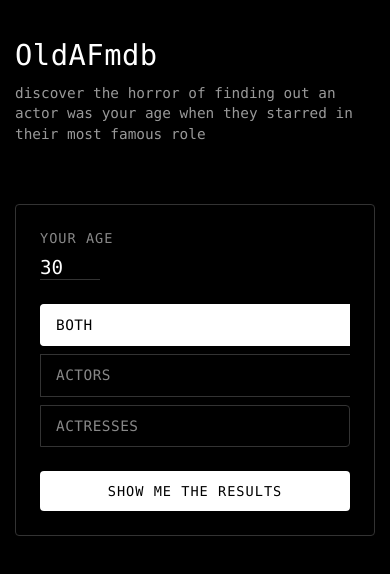
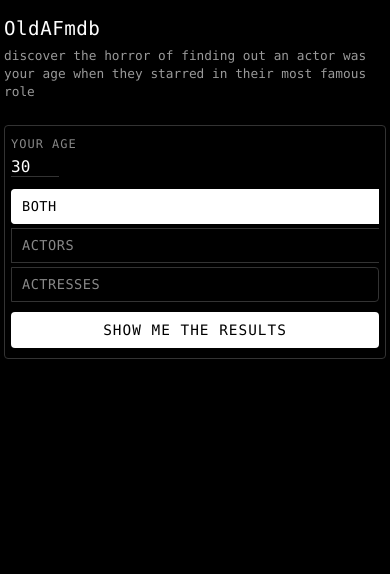
Before and after one commit to joncarden/oldafmdb, a website: page public/index.html in a window 390 px wide. Drawn offline with Linux system fonts and the light colour scheme.

Commit message:
Improve mobile spacing and fit: tighter padding, margins, and font sizes for cleaner mobile UI

```diff
--- a/public/index.html
+++ b/public/index.html
@@ -351,17 +351,71 @@
 
         @media (max-width: 480px) {
             .container {
-                padding: 15px;
+                padding: 8px 4px;
+                max-width: 100vw;
             }
-
+            .header {
+                margin-bottom: 24px;
+                padding-top: 8px;
+            }
+            .logo {
+                font-size: 1.2rem;
+                margin-bottom: 4px;
+            }
+            .tagline {
+                font-size: 0.8rem;
+            }
+            .controls {
+                padding: 10px 6px;
+                margin-bottom: 18px;
+            }
+            .age-picker {
+                margin-bottom: 10px;
+            }
+            .age-label {
+                font-size: 0.75rem;
+                margin-bottom: 4px;
+            }
+            .age-input {
+                font-size: 1rem;
+                width: 48px;
+            }
             .gender-filters {
                 flex-direction: column;
-                gap: 8px;
+                gap: 4px;
+                margin-bottom: 10px;
             }
-
             .filter-pill {
-                padding: 10px 15px;
+                padding: 7px 10px;
+                font-size: 0.85rem;
+            }
+            .search-button {
+                padding: 10px;
                 font-size: 0.9rem;
+            }
+            .results {
+                margin-top: 10px;
+            }
+            .result-text {
+                font-size: 0.95rem;
+                margin-bottom: 18px;
+                word-break: break-word;
+            }
+            .results-header {
+                margin-bottom: 12px;
+                padding-bottom: 6px;
+            }
+            .result-item {
+                padding: 10px 0;
+            }
+            .loading {
+                padding: 18px 4px;
+                font-size: 1rem;
+            }
+            .back-btn, .nav-button {
+                padding: 7px 8px;
+                font-size: 0.8rem;
+                max-width: 90px;
             }
         }
     </style>
```
